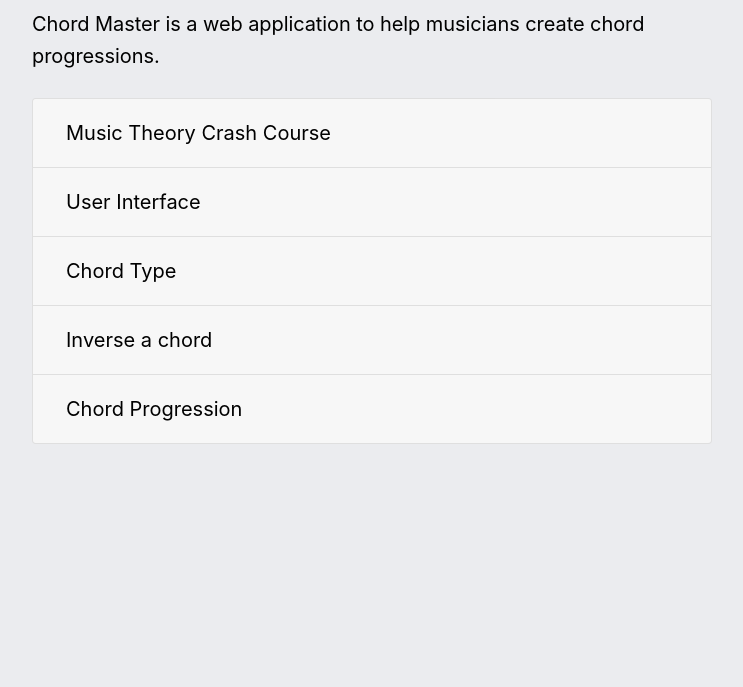
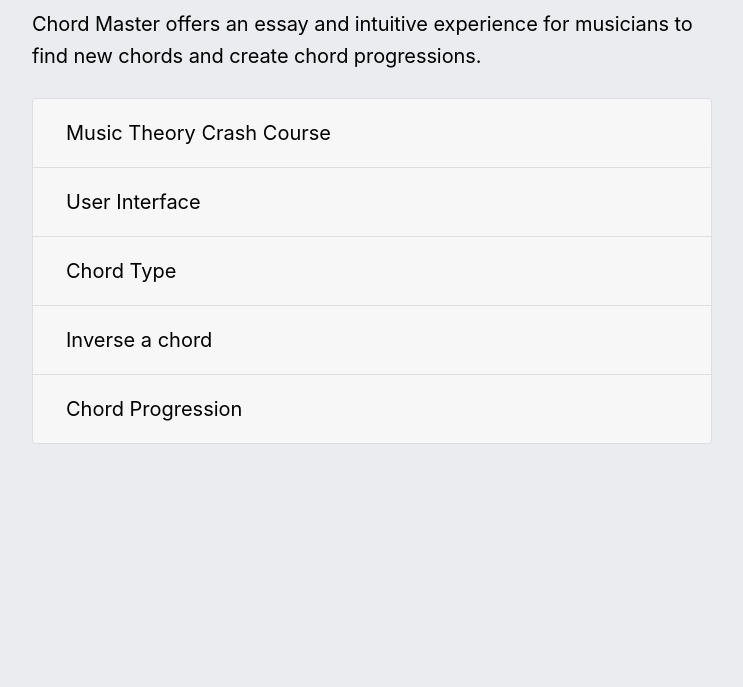
Before and after one commit to fanzhangg/chord-master, a website built with Parcel: page src/tutorial.html in a window 1280 px wide. Shown: the part 113-800 px from the top of the page, without its empty margins (268-1011 px from the left). Built offline with nearby package versions, Linux system fonts and the light colour scheme.

Commit message:
Change the introduction paragraph

```diff
--- a/src/tutorial.html
+++ b/src/tutorial.html
@@ -19,7 +19,7 @@
 
 <div class="introwrapper">
     <div class="intro">
-        <p>Chord Master is a web application to help musicians create chord progressions.</p>
+        <p>Chord Master offers an essay and intuitive experience for musicians to find new chords and create chord progressions.</p>
 
     </div>
 </div>
```
